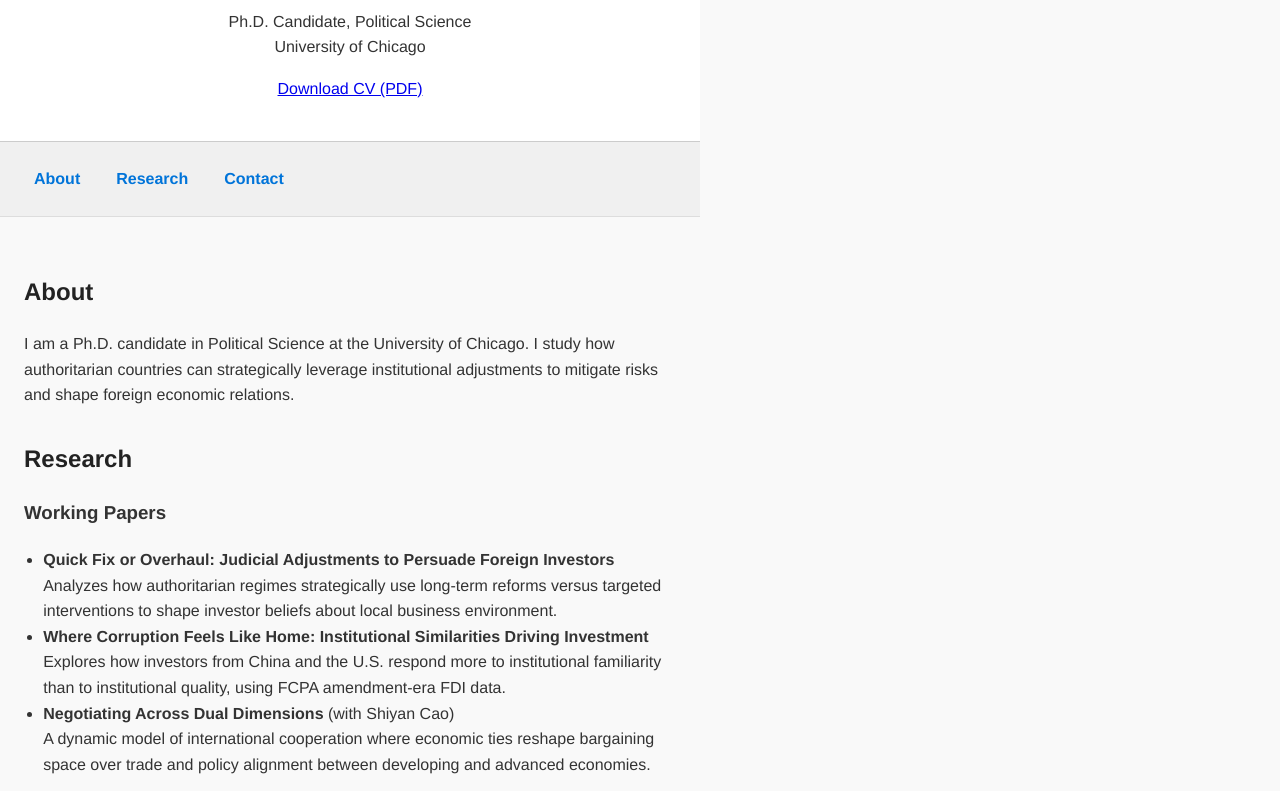
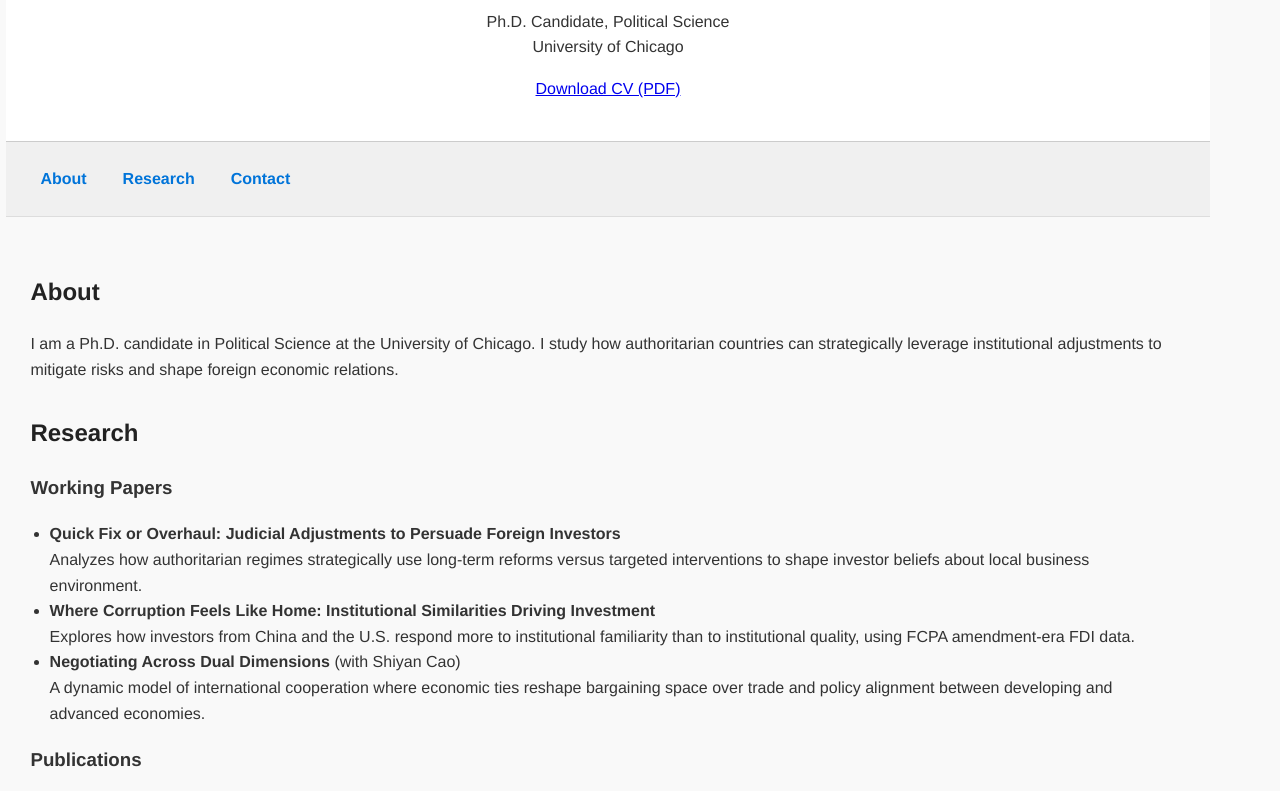
Before and after one commit to lingnanhe/lingnanhe.github.io, a plain HTML site: page index.html in a window 1280 px wide. Shown: the part 104-895 px from the top of the page. Drawn offline with Linux system fonts and the light colour scheme.

Commit message:
Update style.css

```diff
--- a/style.css
+++ b/style.css
@@ -1,6 +1,6 @@
 body {
   font-family: Georgia, serif;
-  max-width: 700px;
+  max-width: 95%;
   margin: 2em auto;
   padding: 0 1em;
   background-color: #fdfdfd;
```
